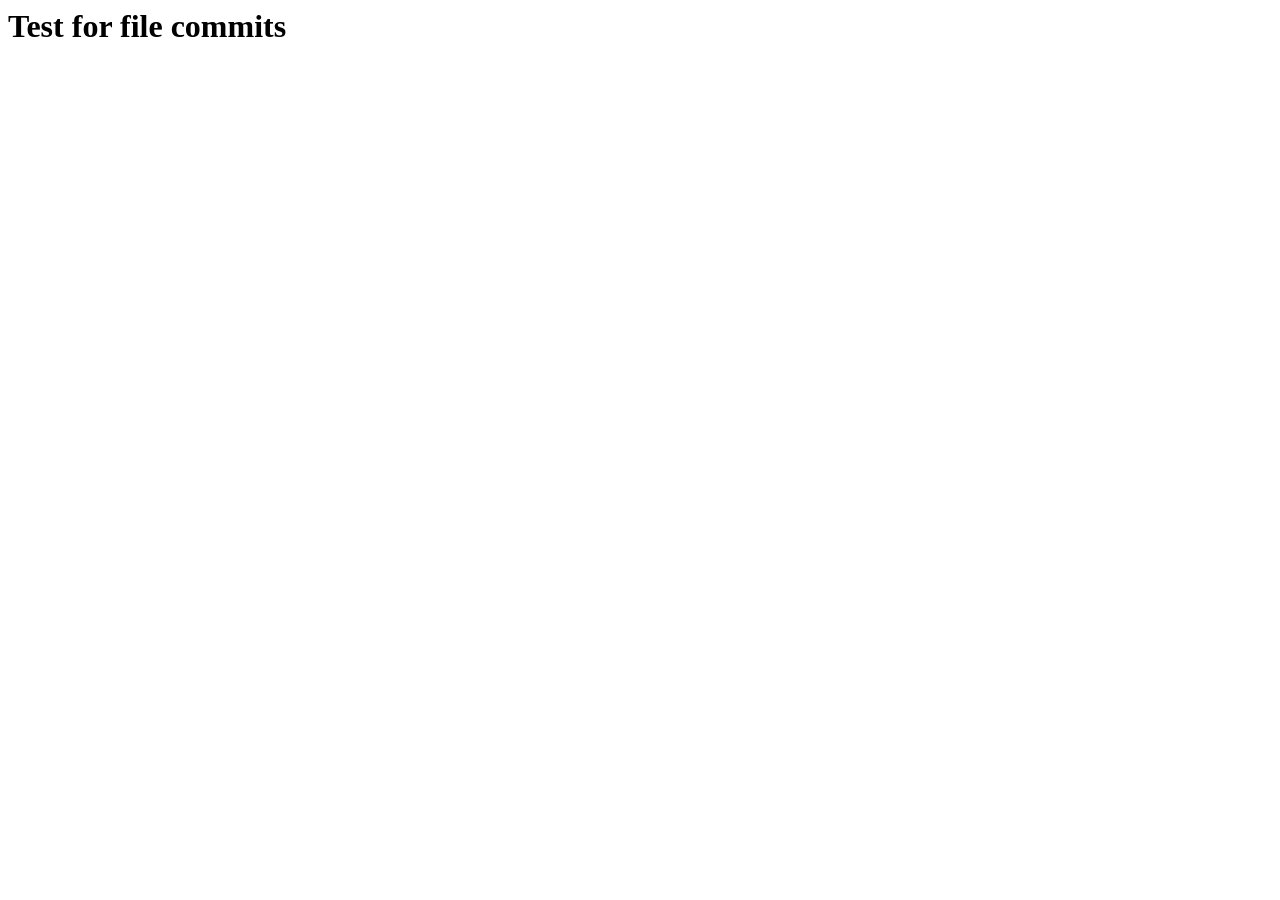
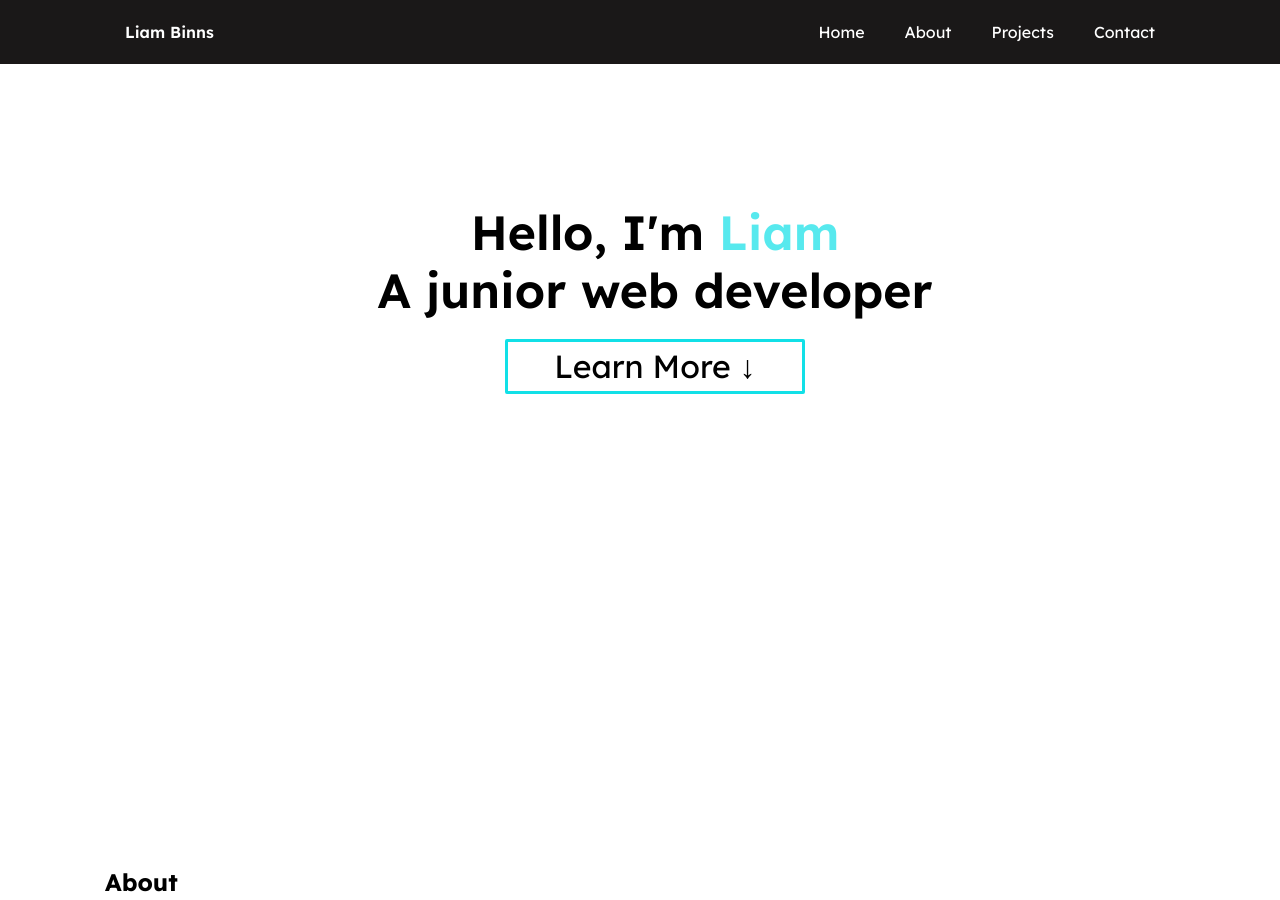
Before and after one commit to liamb1806/Portfolio_Project, a plain HTML site: page index.html in a window 1280 px wide. Before the commit the page ends 800 px from the top, so only its background shows below. Drawn offline with Linux system fonts and the light colour scheme.

Commit message:
Add navbar and hero page

```diff
--- a/index.html
+++ b/index.html
@@ -1,9 +1,71 @@
-<html>
-    <head>
-        <title> Hello World!</title>
-    </head>
+<!DOCTYPE html>
+<html lang="en">
+<head>
+    <meta charset="UTF-8">
+    <meta name="viewport" content="width=device-width, initial-scale=1.0">
+    <title>Portfolio Project</title>
+    <link rel="preconnect" href="https://fonts.googleapis.com">
+    <link rel="preconnect" href="https://fonts.gstatic.com" crossorigin>
+    <link href="https://fonts.googleapis.com/css2?family=Rubik:ital,wght@0,300..900;1,300..900&display=swap" rel="stylesheet">
+    <link rel="preconnect" href="https://fonts.googleapis.com">
+    <link rel="preconnect" href="https://fonts.gstatic.com" crossorigin>
+    <link href="https://fonts.googleapis.com/css2?family=Lexend:wght@100..900&display=swap" rel="stylesheet">
+    <link rel="stylesheet" href="style.css">
+    <link rel="shortcut icon" href="" type="image"> <!-- Add image to web page shortcut-->
 
-    <body>
-        <h1>Test for file commits</h1>
-    </body>
+
+</head>
+<body>
+
+<!--Nav-->
+
+  <nav class="navbar">
+    <div class="container">
+        <div class="name">
+            <a href="index.html">Liam Binns</a>
+        </div>
+        <div class="main-menu">
+        <ul>
+            <li>
+                <a href="index.html">Home</a>
+            </li>
+            <li>
+                <a href="#about">About</a>
+            </li>
+            <li>
+                <a href="#">Projects</a>
+            </li>
+            <li>
+                <a href="#">Contact</a>
+            </li>
+        </ul>
+        </div>
+    </div>
+  </nav>
+
+<!--Hero-->
+
+<section class="hero">
+    <div class="container">
+        <div class="hero-content">
+            <h1 class="greeting text-xl">Hello, I'm <span>Liam</span>
+                <br>A junior web developer</h1>
+                    <div class="learn-btn text"> Learn More &darr;</div>
+        </div>
+    </div>
+</section>
+
+<section class="about" id="about">
+    <div class="container">
+        <div class="about-content">
+            <h1>About</h1>
+            <p></p>
+        </div>
+    </div>
+</section>
+
+
+
+    <script src="js/main.js"></script>
+</body>
 </html>
--- a/style.css
+++ b/style.css
@@ -0,0 +1,156 @@
+* {
+    box-sizing: border-box;
+    margin: 0;
+    padding: 0;
+}
+
+:root {
+  --primary-color: #1a1818
+}
+
+:root {
+  --light-color: #11e0e7
+}
+
+body {
+    font-family: "Lexend", sans-serif;
+    font-size: 16px;
+    line-height: 1.5;
+    background: #FFFFFF
+  }
+
+ul {
+    list-style: none;
+}
+
+img {
+    max-width: 100%;
+  }
+
+
+/* Navbar */
+.navbar {
+    background: var(--primary-color);
+    position: sticky;
+    top: 0;
+  }
+
+.navbar .container {
+    display: flex;
+    justify-content: space-between;
+    align-items: center;
+}
+
+.navbar ul {
+  display: flex;
+}
+
+.navbar ul li a {
+  padding: 10px 20px;
+  transition: 0.5s;
+  color: #FFFFFF;
+  text-decoration: none;
+}
+
+.navbar ul li a:hover {
+  color: var(--light-color);
+  opacity: 0.7;
+}
+
+.navbar ul li a:active {
+  color: var(--light-color);
+}
+
+.name {
+  padding: 20px;
+  font-weight: 600;
+  width: 500px;
+}
+
+.name a {
+  color: #FFFFFF;
+  transition: 0.5s;
+  text-decoration: none;
+}
+
+.name a:hover{
+  color: var(--light-color);
+  opacity: 0.7;
+}
+
+
+/*Containers*/
+  .container {
+    max-width: 1100px;
+    margin: 0 auto;
+    padding: 0 15px;
+ }
+
+ .container-sm {
+    max-width: 800px;
+    margin: 0 auto;
+    padding: 0 15px;
+ }
+
+ /*Hero*/
+ .hero {
+  position: relative;
+  display: flex;
+  width: 100%;
+  height: 100vh
+ }
+
+ .container .hero-content{
+  width: 1100px;
+  margin: 0px auto 0px auto;
+  height: 500px;
+ }
+
+ .greeting {
+  display: inline-block;
+  justify-content: center;
+  padding-top: 100px;
+  width: 100%;
+  text-align: center;
+ }
+
+ .greeting span {
+  color: var(--light-color);
+  opacity: 0.7;
+ }
+
+/*About*/
+
+
+
+ /*Button*/
+ .learn-btn {
+  display: absolute;
+  text-align: center;
+  padding: 5px 20px;
+  margin: 0px 400px;
+  border-color: var(--light-color);
+  border-radius: 2px;
+  cursor: pointer;
+  transition: 0.5s;
+  border-style: solid;
+  border-width: 3px;
+ }
+
+ .learn-btn:hover {
+    transform:scale(1.05)
+   }
+
+
+   /*Text Classes*/
+   .text-xl {
+    font-size: 3rem;
+    line-height: 1.2;
+    font-weight: 600;
+    margin: 40px 0 20px;
+   }
+
+   .text {
+    font-size: 2rem;
+    line-height: 1.2;
+   }
```
Also changed, not shown: images/Profile Pic.jpg (added).
